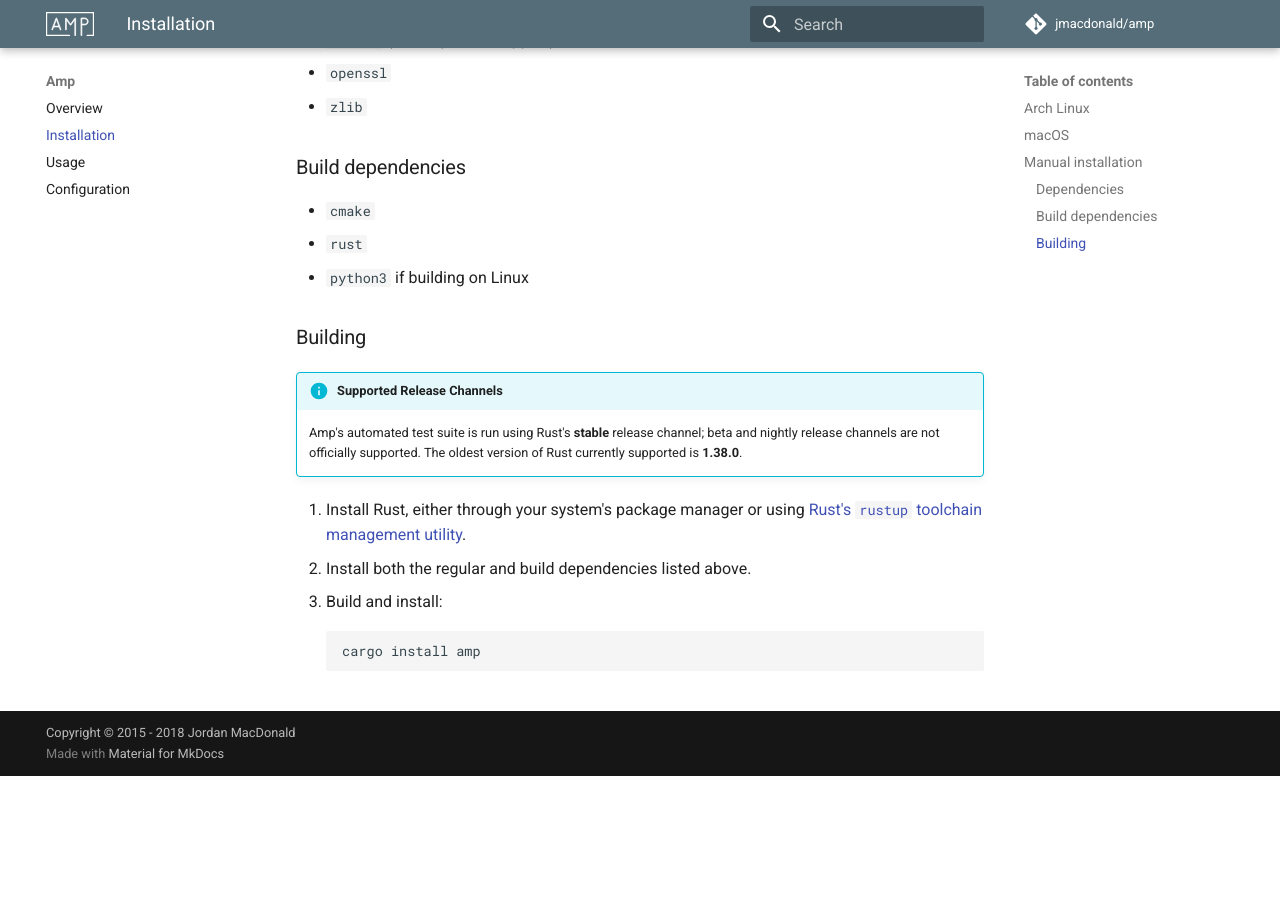
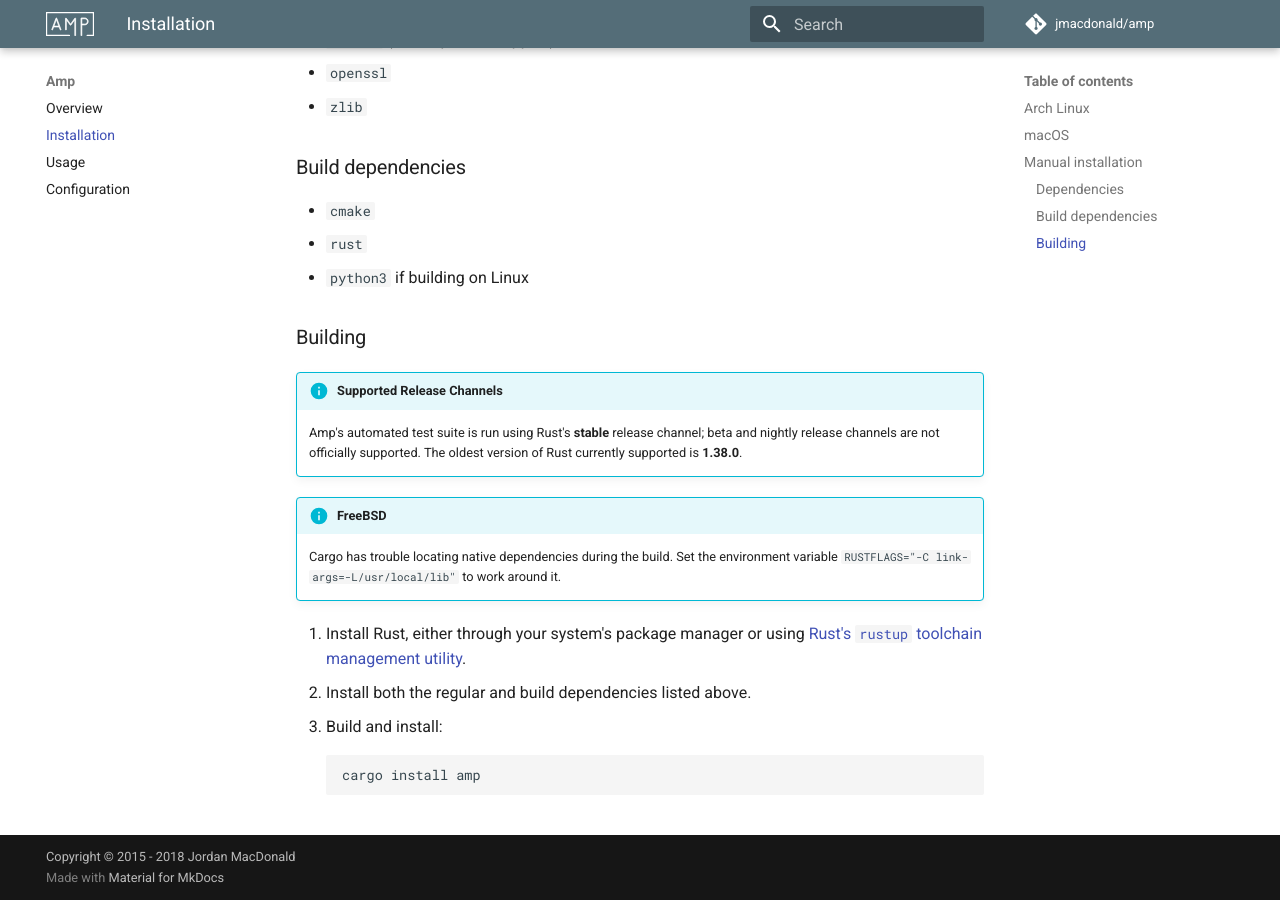
Before and after one commit to jmacdonald/amp, an MkDocs documentation site: the page built from documentation/pages/installation.md, in a window 1280 px wide and 900 px high, scrolled down 825 px. Built offline with MkDocs 1.6.1 and Material for MkDocs 9.7.7, drawn with Linux system fonts in a browser that asks for light colours; comment, search, counter and statistics services are not loaded; old or Windows-style settings are respelled for this version of MkDocs; before the commit the page ends 1601 px from its top, so only the background shows below that.

Commit message:
document FreeBSD build requirements

```diff
--- a/documentation/pages/installation.md
+++ b/documentation/pages/installation.md
@@ -48,6 +48,11 @@ brew install amp
     beta and nightly release channels are not officially supported. The oldest
     version of Rust currently supported is **1.38.0**.
 
+!!! info "FreeBSD"
+    Cargo has trouble locating native dependencies during the build. Set the
+    environment variable `RUSTFLAGS="-C link-args=-L/usr/local/lib"` to work
+    around it.
+
 1. Install Rust, either through your system's package manager or using [Rust's `rustup` toolchain management utility](https://www.rust-lang.org/en-US/install.html).
 2. Install both the regular and build dependencies listed above.
 3. Build and install:
```
